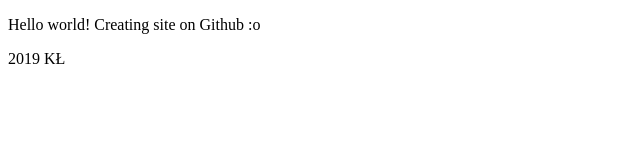
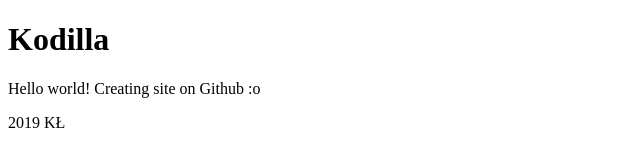
Before and after one commit to carloslobos/git2, a plain HTML site: page index.html in a window 1280 px wide. Shown: the whole page, without its empty margins (0-640 px from the left). Drawn offline with nearby package versions, Linux system fonts and the light colour scheme; files that its build step writes are made by us from their sources.

Commit message:
Add h1 to html

```diff
--- a/index.html
+++ b/index.html
@@ -9,6 +9,7 @@
 </head>
 
 <body>
+    <h1>Kodilla</h1>
     <p>Hello world! Creating site on Github :o </p>
     <footer>2019 KŁ</footer>
 </body>
```
